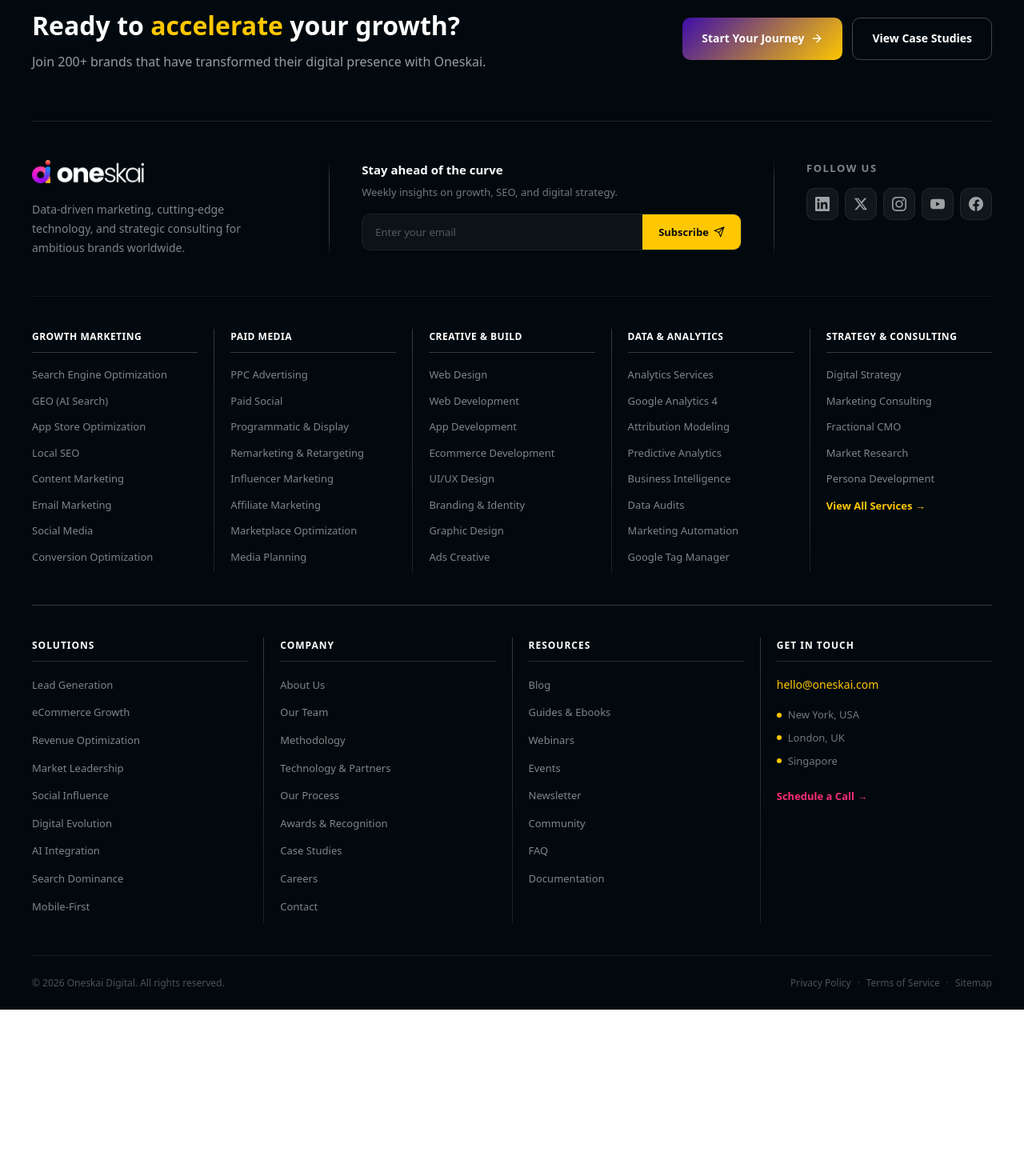
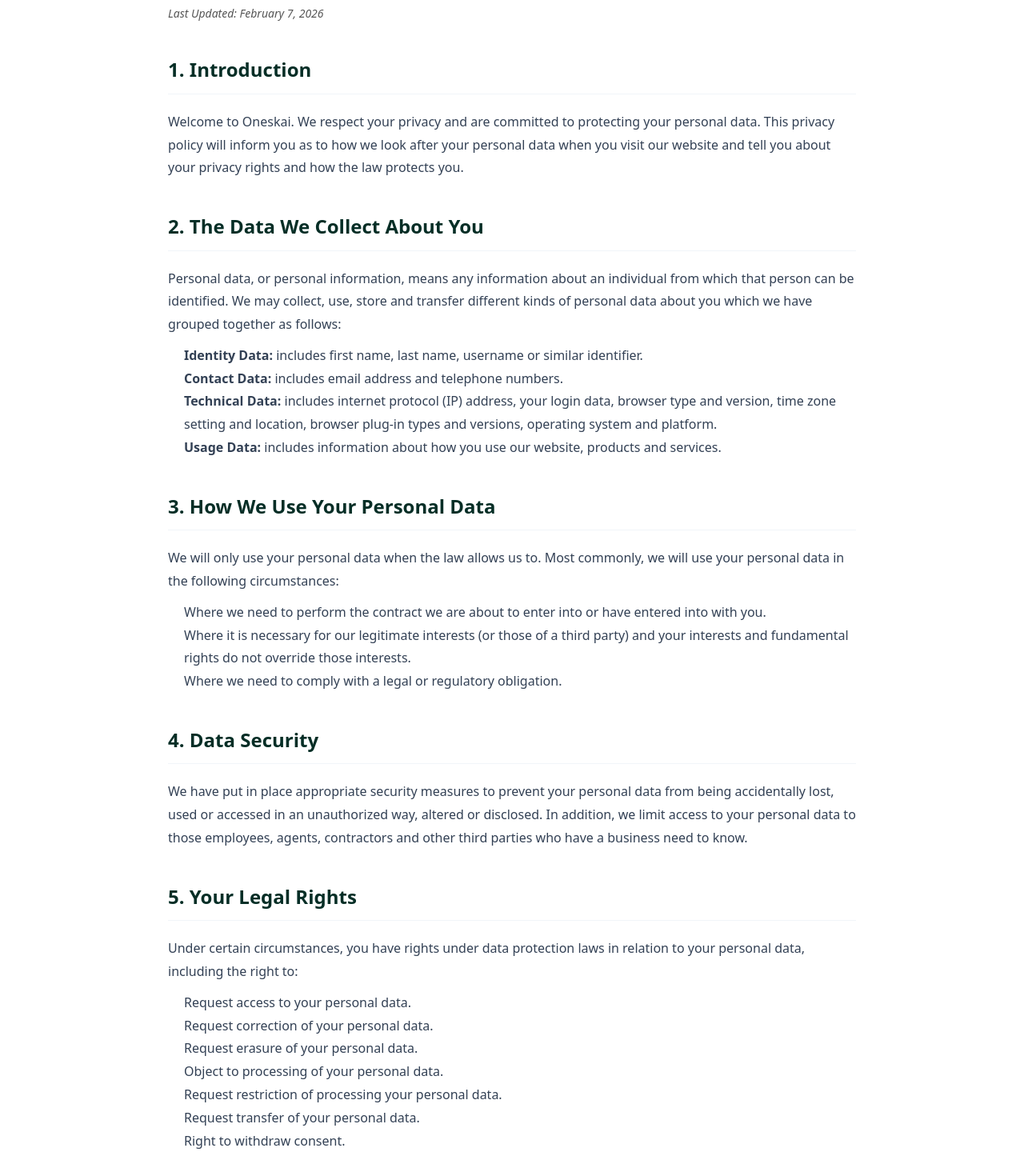
Before and after one commit to oneskai/oneskai.com, a Next.js app: page /privacy in a window 1280 px wide. Shown: the part 940-2410 px from the top of the page at 80% size. Before the commit the page ends 2202 px from the top, so only its background shows below. Built offline with nearby package versions, Linux system fonts and the light colour scheme.

Commit message:
Add professional content and structured layout for Privacy Policy and Terms of Service pages

```diff
--- a/src/app/(site)/privacy/page.tsx
+++ b/src/app/(site)/privacy/page.tsx
@@ -1,12 +1,81 @@
 import { GenericPage } from '@/components/layout/GenericPage/GenericPage';
+import { LegalContent } from '@/components/layout/LegalContent/LegalContent';
 
 export default function PrivacyPage() {
+    const sections = [
+        {
+            title: "Introduction",
+            content: (
+                <p>Welcome to Oneskai. We respect your privacy and are committed to protecting your personal data. This privacy policy will inform you as to how we look after your personal data when you visit our website and tell you about your privacy rights and how the law protects you.</p>
+            )
+        },
+        {
+            title: "The Data We Collect About You",
+            content: (
+                <>
+                    <p>Personal data, or personal information, means any information about an individual from which that person can be identified. We may collect, use, store and transfer different kinds of personal data about you which we have grouped together as follows:</p>
+                    <ul style={{ paddingLeft: '20px', marginTop: '10px' }}>
+                        <li><strong>Identity Data:</strong> includes first name, last name, username or similar identifier.</li>
+                        <li><strong>Contact Data:</strong> includes email address and telephone numbers.</li>
+                        <li><strong>Technical Data:</strong> includes internet protocol (IP) address, your login data, browser type and version, time zone setting and location, browser plug-in types and versions, operating system and platform.</li>
+                        <li><strong>Usage Data:</strong> includes information about how you use our website, products and services.</li>
+                    </ul>
+                </>
+            )
+        },
+        {
+            title: "How We Use Your Personal Data",
+            content: (
+                <>
+                    <p>We will only use your personal data when the law allows us to. Most commonly, we will use your personal data in the following circumstances:</p>
+                    <ul style={{ paddingLeft: '20px', marginTop: '10px' }}>
+                        <li>Where we need to perform the contract we are about to enter into or have entered into with you.</li>
+                        <li>Where it is necessary for our legitimate interests (or those of a third party) and your interests and fundamental rights do not override those interests.</li>
+                        <li>Where we need to comply with a legal or regulatory obligation.</li>
+                    </ul>
+                </>
+            )
+        },
+        {
+            title: "Data Security",
+            content: (
+                <p>We have put in place appropriate security measures to prevent your personal data from being accidentally lost, used or accessed in an unauthorized way, altered or disclosed. In addition, we limit access to your personal data to those employees, agents, contractors and other third parties who have a business need to know.</p>
+            )
+        },
+        {
+            title: "Your Legal Rights",
+            content: (
+                <>
+                    <p>Under certain circumstances, you have rights under data protection laws in relation to your personal data, including the right to:</p>
+                    <ul style={{ paddingLeft: '20px', marginTop: '10px' }}>
+                        <li>Request access to your personal data.</li>
+                        <li>Request correction of your personal data.</li>
+                        <li>Request erasure of your personal data.</li>
+                        <li>Object to processing of your personal data.</li>
+                        <li>Request restriction of processing your personal data.</li>
+                        <li>Request transfer of your personal data.</li>
+                        <li>Right to withdraw consent.</li>
+                    </ul>
+                </>
+            )
+        },
+        {
+            title: "Contact Us",
+            content: (
+                <p>If you have any questions about this privacy policy or our privacy practices, please contact us at: <strong>legal@oneskai.com</strong></p>
+            )
+        }
+    ];
+
     return (
+        <div className="privacy-policy-page">
             <GenericPage
                 category="LEGAL"
                 title="Privacy Policy"
                 subtitle="How we protect and manage your data."
                 description="Your privacy is important to us. This policy outlines how we collect, use, and safeguard your information in accordance with global data protection standards."
             />
+            <LegalContent sections={sections} lastUpdated="February 7, 2026" />
+        </div>
     );
 }
--- a/src/app/(site)/terms/page.tsx
+++ b/src/app/(site)/terms/page.tsx
@@ -1,12 +1,68 @@
 import { GenericPage } from '@/components/layout/GenericPage/GenericPage';
+import { LegalContent } from '@/components/layout/LegalContent/LegalContent';
 
 export default function TermsPage() {
+    const sections = [
+        {
+            title: "Agreement to Terms",
+            content: (
+                <p>By accessing or using our services, you agree to be bound by these Terms of Service. If you do not agree to all the terms and conditions of this agreement, then you may not access the website or use any services.</p>
+            )
+        },
+        {
+            title: "Intellectual Property Rights",
+            content: (
+                <p>The Site and its original content, features, and functionality are owned by Oneskai and are protected by international copyright, trademark, patent, trade secret, and other intellectual property or proprietary rights laws.</p>
+            )
+        },
+        {
+            title: "User Representations",
+            content: (
+                <p>By using the Site, you represent and warrant that all registration information you submit will be true, accurate, current, and complete; you will maintain the accuracy of such information and promptly update such registration information as necessary.</p>
+            )
+        },
+        {
+            title: "Prohibited Activities",
+            content: (
+                <>
+                    <p>You may not access or use the Site for any purpose other than that for which we make the Site available. The Site may not be used in connection with any commercial endeavors except those that are specifically endorsed or approved by us. Prohibited activities include, but are not limited to:</p>
+                    <ul style={{ paddingLeft: '20px', marginTop: '10px' }}>
+                        <li>Systematically retrieving data or other content from the Site to create or compile, directly or indirectly, a collection, compilation, database, or directory without written permission from us.</li>
+                        <li>Tricking, defrauding, or misleading us and other users, especially in any attempt to learn sensitive account information such as user passwords.</li>
+                        <li>Circumventing, disabling, or otherwise interfering with security-related features of the Site.</li>
+                    </ul>
+                </>
+            )
+        },
+        {
+            title: "Limitation of Liability",
+            content: (
+                <p>In no event will we or our directors, employees, or agents be liable to you or any third party for any direct, indirect, consequential, exemplary, incidental, special, or punitive damages, including lost profit, lost revenue, loss of data, or other damages arising from your use of the site.</p>
+            )
+        },
+        {
+            title: "Governing Law",
+            content: (
+                <p>These Terms shall be governed by and defined following the laws of Delaware, USA. Oneskai and yourself irrevocably consent that the courts of Delaware shall have exclusive jurisdiction to resolve any dispute which may arise in connection with these terms.</p>
+            )
+        },
+        {
+            title: "Contact Us",
+            content: (
+                <p>In order to resolve a complaint regarding the Site or to receive further information regarding use of the Site, please contact us at: <strong>terms@oneskai.com</strong></p>
+            )
+        }
+    ];
+
     return (
-        <GenericPage
-            category="LEGAL"
-            title="Terms of Service"
-            subtitle="The rules and guidelines for using our services."
-            description="By using our services, you agree to these terms. This document outlies the legal agreement between you and Oneskai Digital regarding our website and services."
-        />
+        <div className="terms-of-service-page">
+            <GenericPage
+                category="LEGAL"
+                title="Terms of Service"
+                subtitle="Guidelines for using our platform and services."
+                description="Please read these terms carefully before using our services. They govern your relationship with Oneskai."
+            />
+            <LegalContent sections={sections} lastUpdated="February 7, 2026" />
+        </div>
     );
 }
--- /dev/null
+++ b/src/components/layout/LegalContent/LegalContent.tsx
@@ -0,0 +1,34 @@
+import React from 'react';
+
+interface LegalSection {
+    title: string;
+    content: React.ReactNode;
+}
+
+interface LegalContentProps {
+    sections: LegalSection[];
+    lastUpdated: string;
+}
+
+export function LegalContent({ sections, lastUpdated }: LegalContentProps) {
+    return (
+        <div className="legal-content-wrapper" style={{ padding: '60px 0', background: '#ffffff' }}>
+            <div className="container" style={{ maxWidth: '900px', margin: '0 auto', padding: '0 20px' }}>
+                <div className="last-updated" style={{ fontSize: '14px', color: 'var(--text-gray)', marginBottom: '40px', fontStyle: 'italic' }}>
+                    Last Updated: {lastUpdated}
+                </div>
+
+                {sections.map((section, index) => (
+                    <section key={index} className="legal-section" style={{ marginBottom: '40px' }}>
+                        <h2 style={{ fontSize: '24px', fontWeight: 600, color: 'var(--primary-green)', marginBottom: '20px', borderBottom: '1px solid #f1f5f9', paddingBottom: '10px' }}>
+                            {index + 1}. {section.title}
+                        </h2>
+                        <div style={{ fontSize: '16px', color: '#334155', lineHeight: 1.8 }}>
+                            {section.content}
+                        </div>
+                    </section>
+                ))}
+            </div>
+        </div>
+    );
+}
```
Lines whose indentation alone changed are shown as unchanged.
